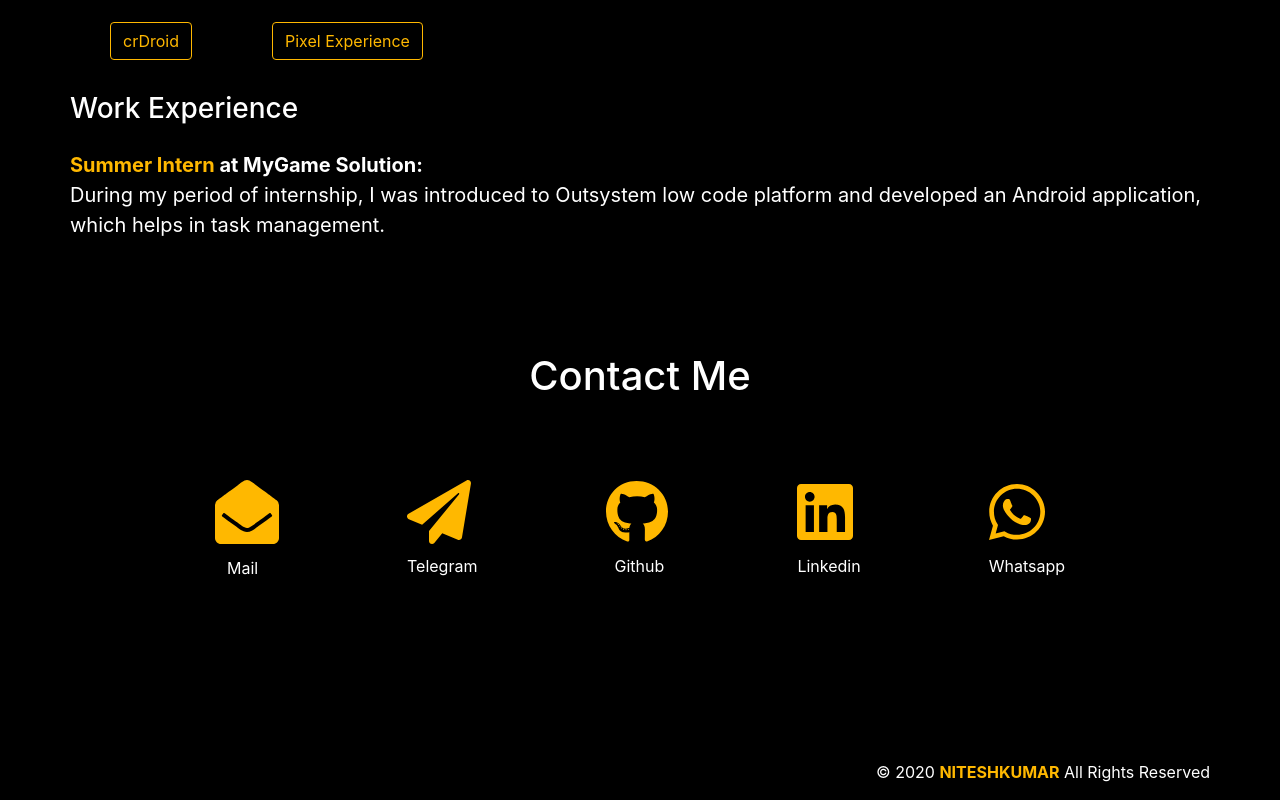
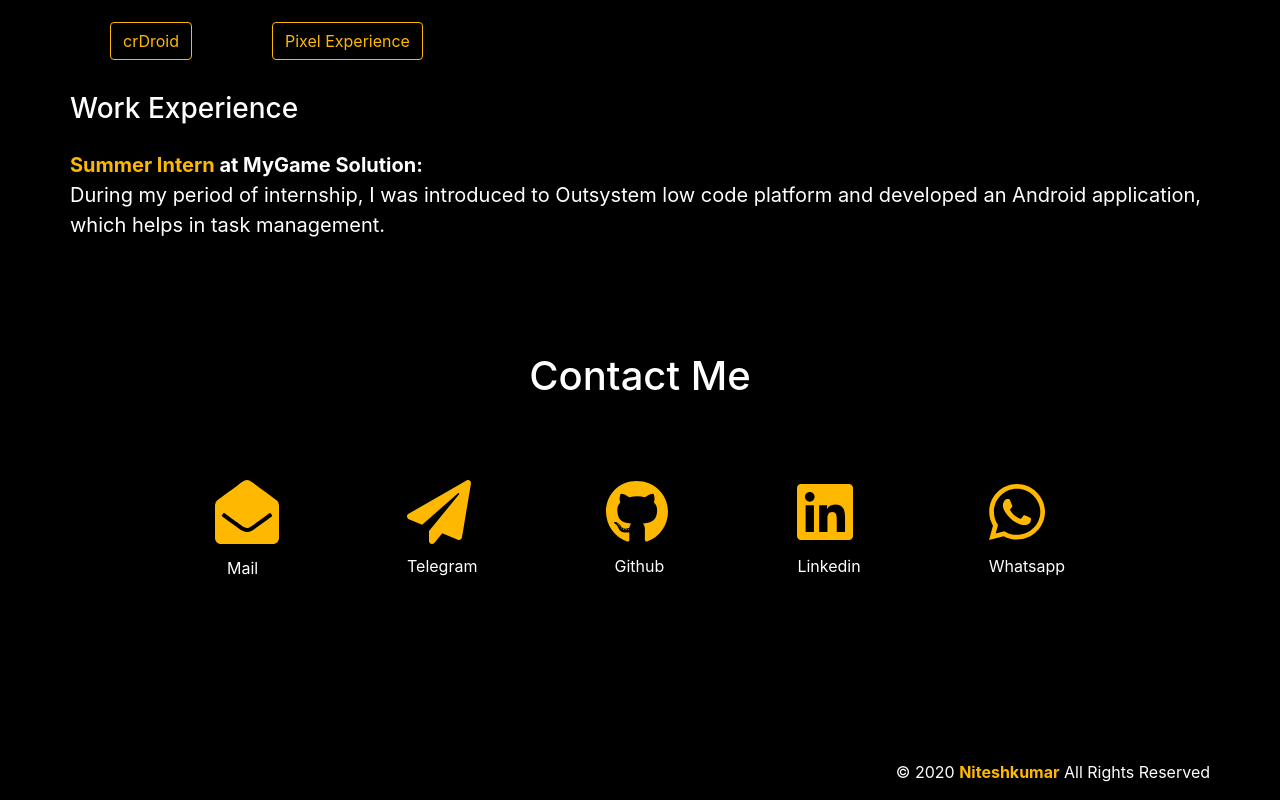
Before and after one commit to niteshkumar2000/portfolio, a React (Create React App) app: page / in a window 1280 px wide. Shown: the part 1605-2405 px from the top of the page. Built offline with nearby package versions, Linux system fonts and the light colour scheme.

Commit message:
Portfolio: Hmmm

```diff
--- a/src/App.js
+++ b/src/App.js
@@ -489,7 +489,7 @@ function App() {
             <p>
               &copy; 2020{" "}
               <span className="text-primary">
-                <b>NITESHKUMAR</b>
+                <b>Niteshkumar</b>
               </span>{" "}
               All Rights Reserved
             </p>
@@ -554,7 +554,7 @@ function App() {
           <p>
             &copy; 2020{" "}
             <span className="text-primary">
-              <b>NITESHKUMAR</b>
+              <b>Niteshkumar</b>
             </span>{" "}
             All Rights Reserved
           </p>
```
